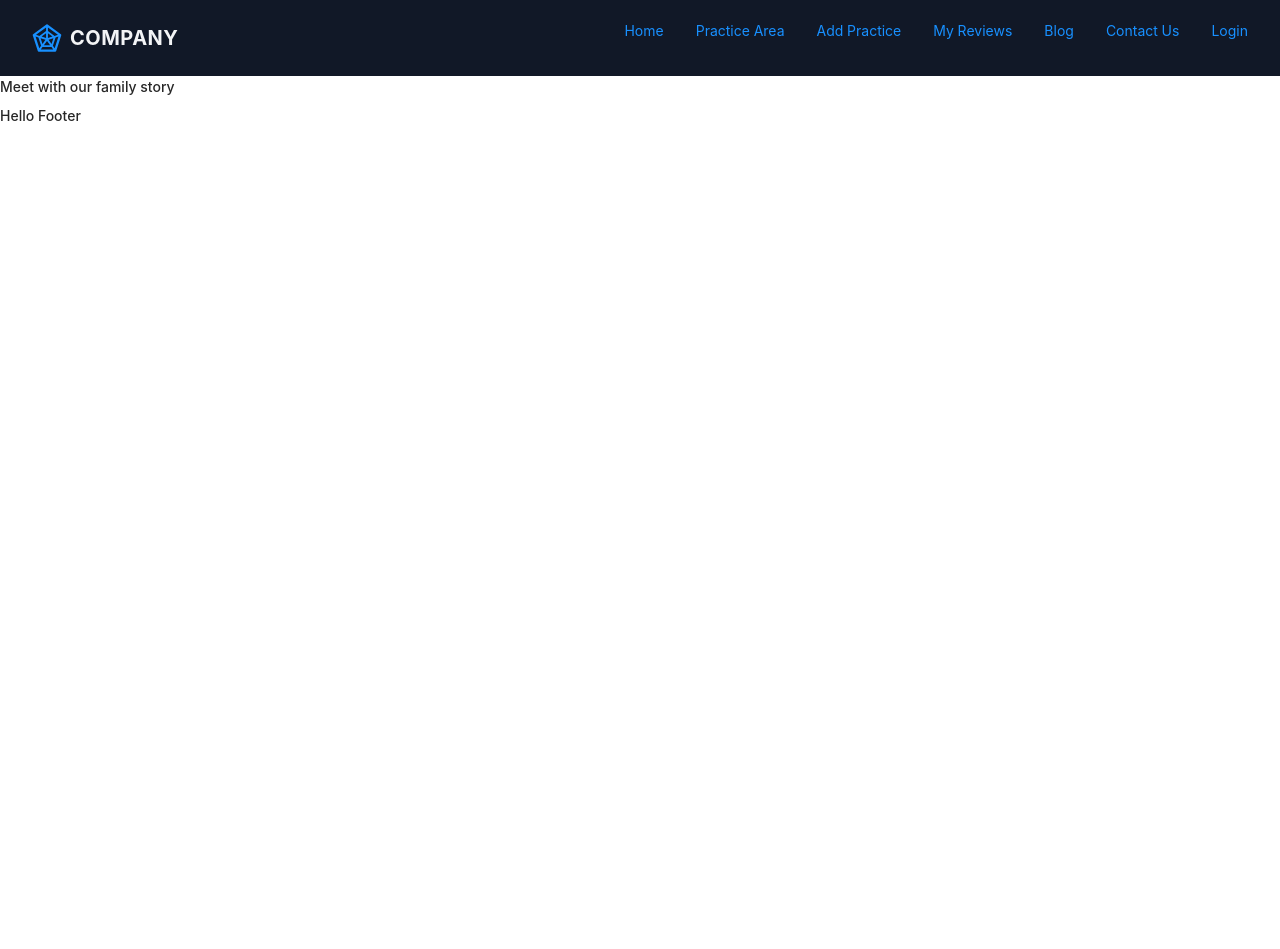
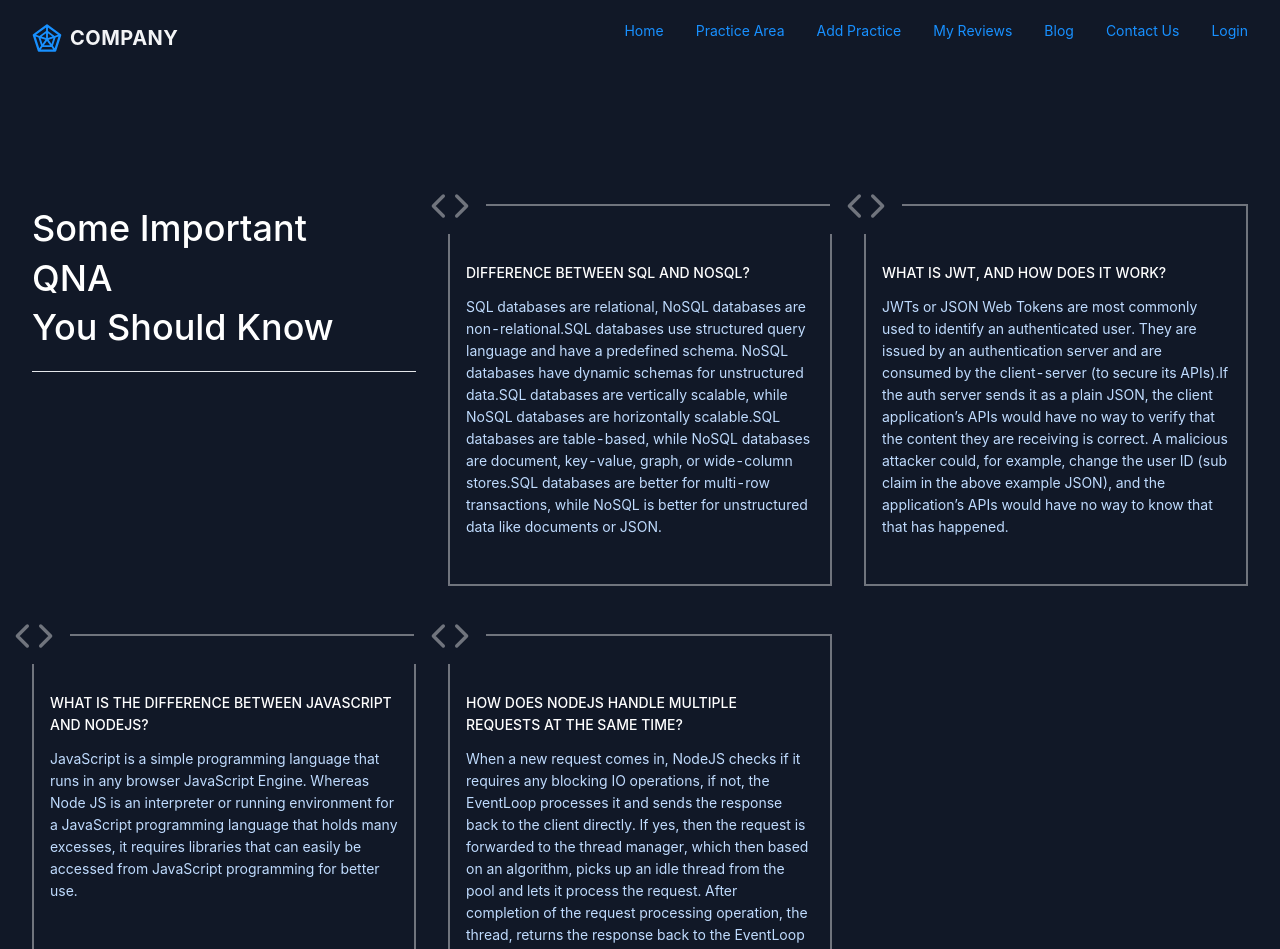
Before and after one commit to almahmud624/lawhod-client, a React (Create React App) app: page /blog in a window 1280 px wide. Shown: the top 949 px of the page. Before the commit the page ends 800 px from the top, so only its background shows below. Built offline with nearby package versions, Linux system fonts and the light colour scheme; no server answers.

Commit message:
blog section added

```diff
--- a/package.json
+++ b/package.json
@@ -12,6 +12,7 @@
     "moment": "^2.29.4",
     "react": "^18.2.0",
     "react-dom": "^18.2.0",
+    "react-feather": "^2.0.10",
     "react-router-dom": "^6.4.3",
     "react-scripts": "5.0.1",
     "web-vitals": "^2.1.4"
--- a/src/Context/DataProvider.js
+++ b/src/Context/DataProvider.js
@@ -2,8 +2,8 @@ import React, { createContext, useState } from "react";
 
 export const DataContext = createContext();
 const DataProvider = ({ children }) => {
-  const [practiceAreas, setPracticeAreas] = useState(null);
-  const [reviews, setReviews] = useState(null);
+  const [practiceAreas, setPracticeAreas] = useState([]);
+  const [reviews, setReviews] = useState([]);
   const dataCenter = {
     practiceAreas,
     setPracticeAreas,
--- a/src/Pages/AddReview/AddReview.js
+++ b/src/Pages/AddReview/AddReview.js
@@ -22,6 +22,7 @@ const AddReview = ({ practiceId }) => {
     values["_id"] = parseInt(Math.random() * 5000);
     values["rating"] = rating;
     values["date"] = `${moment().format("LL")}, ${moment().format("LT")}`;
+    values["practiceId"] = practiceId;
     const newReview = {
       reviewersInfo: {
         name: user.displayName,
--- a/src/Pages/Blog/Blog.js
+++ b/src/Pages/Blog/Blog.js
@@ -1,9 +1,93 @@
+import { NodeIndexOutlined } from "@ant-design/icons";
 import React from "react";
+import { Code } from "react-feather";
 
 const Blog = () => {
   return (
     <div>
-      <h1>Meet with our family story</h1>
+      <section class="bg-gray-900">
+        <div class="mx-auto grid max-w-lg gap-x-8 gap-y-12 px-4 py-32 md:max-w-screen-xl md:grid-cols-2 md:px-8 lg:grid-cols-3">
+          <div>
+            <h2 class="text-4xl font-medium text-white capitalize leading-snug">
+              Some Important <br /> QNA <br></br> You should Know
+            </h2>
+            <hr className="bg-white/40" />
+          </div>
+
+          <div class="border-white/40 relative border-2 px-4 pt-14 pb-8">
+            <div class="absolute -top-5 pb-2 -left-9 bg-gray-900 px-4 text-white">
+              <Code size={40} className="text-white/40" />
+            </div>
+            <p class="mb-3 font-medium uppercase text-white">
+              Difference between SQL and NoSQL?
+            </p>
+            <p class="text-blue-200">
+              SQL databases are relational, NoSQL databases are
+              non-relational.SQL databases use structured query language and
+              have a predefined schema. NoSQL databases have dynamic schemas for
+              unstructured data.SQL databases are vertically scalable, while
+              NoSQL databases are horizontally scalable.SQL databases are
+              table-based, while NoSQL databases are document, key-value, graph,
+              or wide-column stores.SQL databases are better for multi-row
+              transactions, while NoSQL is better for unstructured data like
+              documents or JSON.
+            </p>
+          </div>
+          <div class="border-white/40 relative border-2 px-4 pt-14 pb-8">
+            <div class="absolute -top-5 pb-2 -left-9 bg-gray-900 px-4 text-white">
+              <Code size={40} className="text-white/40" />
+            </div>
+            <p class="mb-3 font-medium uppercase text-white">
+              What is JWT, and how does it work?
+            </p>
+            <p class="text-blue-200">
+              JWTs or JSON Web Tokens are most commonly used to identify an
+              authenticated user. They are issued by an authentication server
+              and are consumed by the client-server (to secure its APIs).If the
+              auth server sends it as a plain JSON, the client application’s
+              APIs would have no way to verify that the content they are
+              receiving is correct. A malicious attacker could, for example,
+              change the user ID (sub claim in the above example JSON), and the
+              application’s APIs would have no way to know that that has
+              happened.
+            </p>
+          </div>
+
+          <div class="border-white/40 relative border-2 px-4 pt-14 pb-8">
+            <div class="absolute -top-5 pb-2 -left-9 bg-gray-900 px-4 text-white">
+              <Code size={40} className="text-white/40" />
+            </div>
+            <p class="mb-3 font-medium uppercase text-white">
+              What is the difference between javascript and NodeJS?
+            </p>
+            <p class="text-blue-200">
+              JavaScript is a simple programming language that runs in any
+              browser JavaScript Engine. Whereas Node JS is an interpreter or
+              running environment for a JavaScript programming language that
+              holds many excesses, it requires libraries that can easily be
+              accessed from JavaScript programming for better use.
+            </p>
+          </div>
+          <div class="border-white/40 relative border-2 px-4 pt-14 pb-8">
+            <div class="absolute -top-5 pb-2 -left-9 bg-gray-900 px-4 text-white">
+              <Code size={40} className="text-white/40" />
+            </div>
+            <p class="mb-3 font-medium uppercase text-white">
+              How does NodeJS handle multiple requests at the same time?
+            </p>
+            <p class="text-blue-200">
+              When a new request comes in, NodeJS checks if it requires any
+              blocking IO operations, if not, the EventLoop processes it and
+              sends the response back to the client directly. If yes, then the
+              request is forwarded to the thread manager, which then based on an
+              algorithm, picks up an idle thread from the pool and lets it
+              process the request. After completion of the request processing
+              operation, the thread, returns the response back to the EventLoop
+              which is then forwarded to the client.
+            </p>
+          </div>
+        </div>
+      </section>
     </div>
   );
 };
--- a/src/Pages/MyReviews/MyReviews.js
+++ b/src/Pages/MyReviews/MyReviews.js
@@ -42,6 +42,8 @@ const MyReviews = () => {
       date: "November 8, 2022, 11:42 PM",
     },
   ];
+
+  const reviewStore = (reviews.length > 0 && reviews) || demoreviews;
 
   const [isEdit, setIsEdit] = useState(false);
   const [editReview, setEditReview] = useState(null);
@@ -94,7 +96,7 @@ const MyReviews = () => {
       ),
     },
   ];
-  const data = reviews || demoreviews;
+  const data = reviewStore;
   const handleDelete = (review) => {
     Modal.confirm({
       title: "Are you sure delete this reviews?",
--- a/src/Pages/PeopleReview/PeopleReview.js
+++ b/src/Pages/PeopleReview/PeopleReview.js
@@ -35,7 +35,7 @@ const PeopleReview = () => {
       date: "November 8, 2022, 11:42 PM",
     },
   ];
-  let reviewStore = reviews || demoreviews;
+  let reviewStore = (reviews.length > 0 && reviews) || demoreviews;
   return (
     <div>
       <div class="bg-white ">
@@ -63,7 +63,7 @@ const PeopleReview = () => {
                       className=""
                     />{" "}
                     <span className=" font-semibold text-xl text-green-700">
-                      4.5
+                      {review?.rating}
                     </span>
                   </div>
                 </div>
--- a/src/Pages/PracticeArea/PracticeArea.js
+++ b/src/Pages/PracticeArea/PracticeArea.js
@@ -8,7 +8,11 @@ const PracticeArea = ({ practiceArea }) => {
     <div>
       <div className="relative overflow-hidden">
         <img
-          src={imgURL}
+          src={
+            imgURL.endsWith("jpg") || imgURL.endsWith("jpeg")
+              ? imgURL
+              : "https://t4.ftcdn.net/jpg/05/17/53/57/360_F_517535714_DfeMvOjcgC5aNUapI4PMnZ6ZAEc7Dk82.jpg"
+          }
           alt=" random imgee" // pic size 350 x 350 (perfect)
           className="w-full object-cover object-center rounded-lg shadow-md "
         />
--- a/src/Pages/PracticeAreaDetails/PracticeAreaDetails.js
+++ b/src/Pages/PracticeAreaDetails/PracticeAreaDetails.js
@@ -35,7 +35,8 @@ const PracticeAreaDetails = () => {
       _id: 3953,
     },
   ];
-  const practiceStore = practiceAreas || demopracticeAreas;
+  const practiceStore =
+    (practiceAreas.length > 0 && practiceAreas) || demopracticeAreas;
   const { id } = useParams();
   const singlePractice = practiceStore?.find(
     (practice) => practice._id === Number(id)
--- a/src/Pages/PracticeAreas/PracticeAreas.js
+++ b/src/Pages/PracticeAreas/PracticeAreas.js
@@ -30,7 +30,8 @@ const PracticeAreas = () => {
       _id: 3953,
     },
   ];
-  const practiceStore = practiceAreas || demopracticeAreas;
+  const practiceStore =
+    (practiceAreas.length > 0 && practiceAreas) || demopracticeAreas;
   return (
     <div className="my-10 py-5">
       <div className="max-w-screen-xl mx-auto">
```
Also changed, not shown: 1 other file (tests, documents, lock files or other folders).
